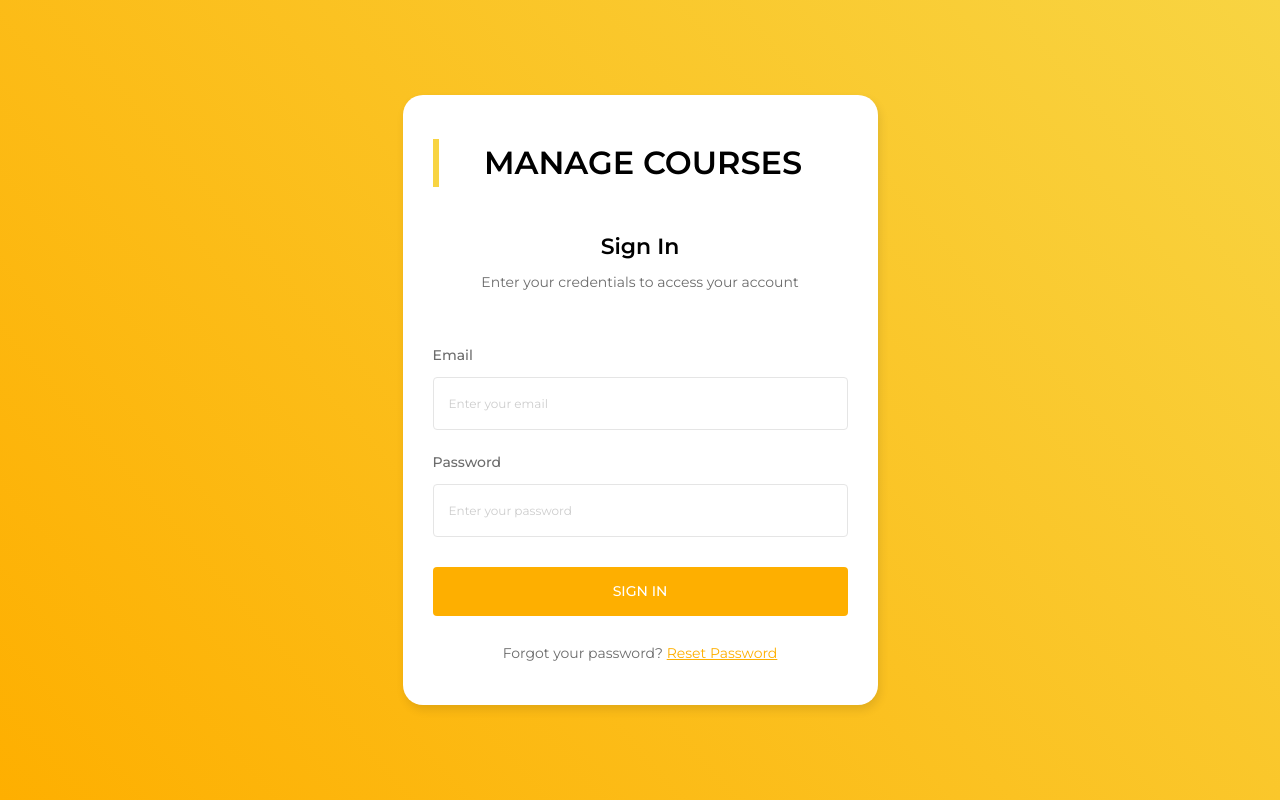
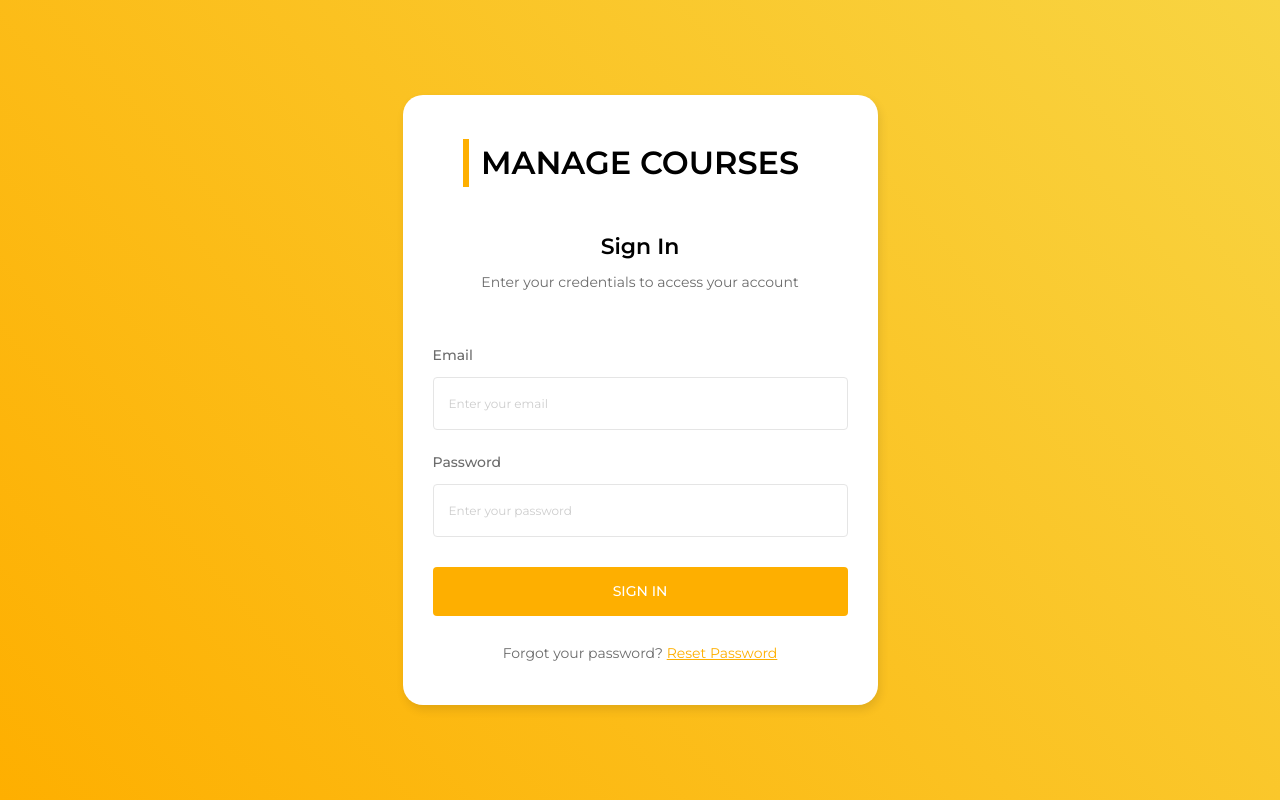
Before and after one commit to mertcancet/dumy-user, a Next.js app: page / in a window 1280 px wide. Built offline with nearby package versions, Linux system fonts and the light colour scheme.

Commit message:
signup form refactored

```diff
--- a/src/components/ui/sign-up-form/index.tsx
+++ b/src/components/ui/sign-up-form/index.tsx
@@ -13,7 +13,7 @@ const SignUpForm = () => {
   };
   return (
     <div className={styles.container}>
-      <h1 className={styles.header}>MANAGE COURSES</h1>
+      <div className={styles.header}>MANAGE COURSES</div>
       <h3 className={styles.title}>Sign In</h3>
       <h5 className={styles.subTitle}>Enter your credentials to access your account</h5>
 
--- a/src/components/ui/sign-up-form/styles.module.css
+++ b/src/components/ui/sign-up-form/styles.module.css
@@ -9,13 +9,18 @@
 .header {
   font-size: 32px;
   font-weight: 700;
-  border-left: 6px solid #f8d442;
-  padding-left: 12.5px;
-  padding-right: 12.5px;
   margin-bottom: 43px;
-  width: 100%;
-  margin-right: auto;
+  position: relative;
   text-align: center;
+}
+
+.header::before {
+  position: absolute;
+  width: 6px;
+  height: 100%;
+  background-color: #feaf00;
+  content: ' ';
+  left: 30px;
 }
 
 .title {
```
